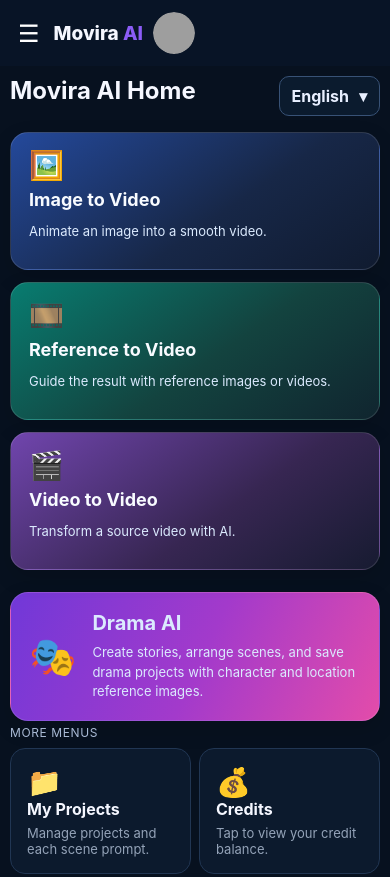
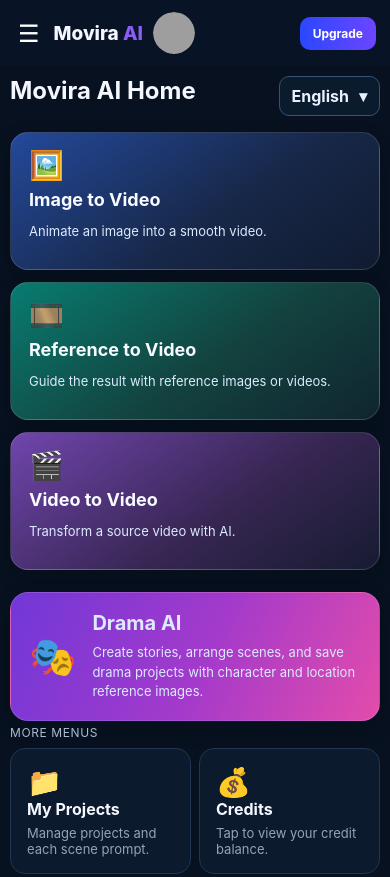
Before and after one commit to pahrurrozi999/movira-frontend, a plain HTML site: page index.html in a window 390 px wide. Shown: the top 877 px of the page. Drawn offline with nearby package versions, Linux system fonts and the light colour scheme; grey boxes are pictures that could not be loaded.

Commit message:
Show Upgrade button on mobile layout
Restore access to the Upgrade button on mobile screens.
Keep the existing desktop sidebar layout unchanged.

```diff
--- a/index.html
+++ b/index.html
@@ -318,6 +318,19 @@ body {
 .ratio-warning{display:none;margin:9px 0 0;padding:10px 12px;border:1px solid #7c5b20;border-radius:10px;background:#2b2110;color:#ffdf99;font-size:13px;line-height:1.45}
 .ratio-warning[hidden]{display:none}
 @media(max-width:520px){.home-header-row{align-items:flex-start}.language-picker{margin-left:0}}
+/* Mobile: keep Upgrade accessible in the compact top bar. */
+@media (max-width: 900px) {
+  .sidebar > .upgrade {
+    display: block !important;
+    width: auto !important;
+    flex: 0 0 auto;
+    margin: 0 0 0 auto !important;
+    padding: 9px 13px !important;
+    border-radius: 10px !important;
+    font-size: 12px !important;
+    white-space: nowrap;
+  }
+}
 </style>
 </head>
 <body>
```
